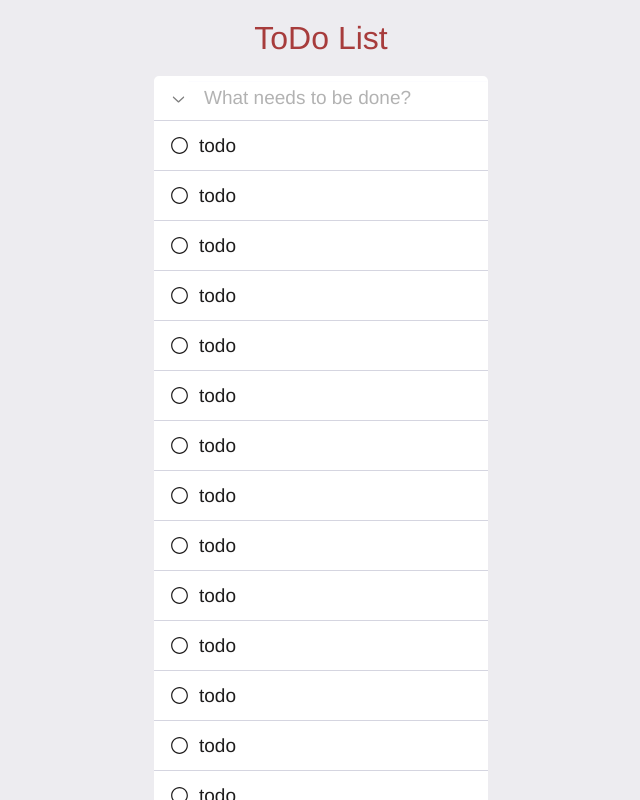
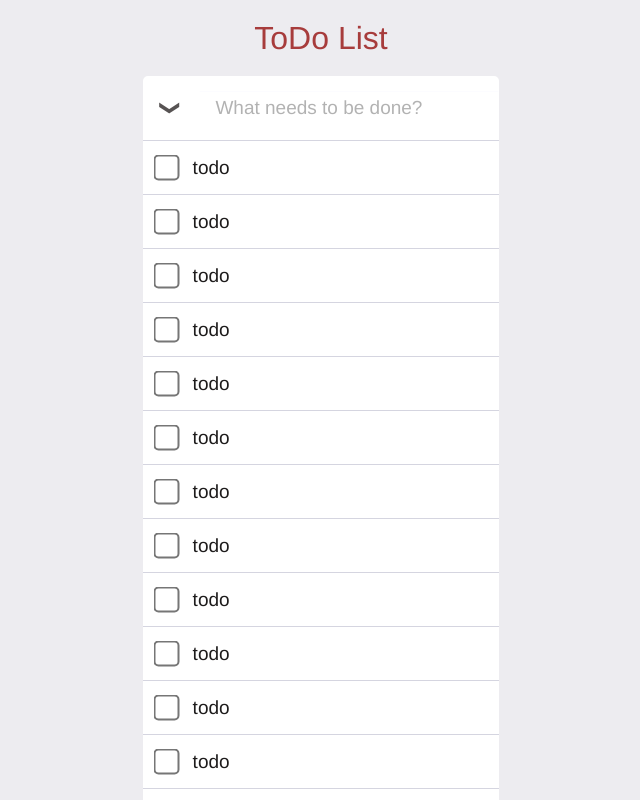
Before and after one commit to Artorin/test_react, a React (Create React App) app: page / in a window 1280 px wide. Shown: the top 800 px of the page, without its empty margins (319-959 px from the left). Built offline with nearby package versions, Linux system fonts and the light colour scheme.

Commit message:
get rid of svgs

```diff
--- a/src/App.css
+++ b/src/App.css
@@ -1,4 +1,3 @@
-@import url('https://fonts.googleapis.com/css2?family=Poppins&display=swap');
 
 * {
   font: 19px 'Helvetica Neue', Helvetica, Arial, sans-serif;
@@ -35,7 +34,7 @@ h1 {
 
 .TodoForm {
   width: 100%;
-
+  margin-top: 10px;
   margin-bottom: 5px;
 
 }
@@ -146,6 +145,33 @@ h1 {
   padding-top: 5px;
 }
 
+.down {
+  font-size: 20px;
+  color: #575353;
+  border: #ffffff;
+  background-color: #ffffff;
+  margin: 20px ;
+  -webkit-transform: rotate(90deg);
+	transform: rotate(90deg);
+}
+
+.cross-btn {
+
+  margin: auto 0;
+	font-size: 20px;
+	color: #d14949;
+  transition: color 0.2s ease-out;
+  border: #ffffff;
+  background-color: #ffffff;
+}
+
+.checkbox-style {
+  padding: 10px;
+  margin: 10px;
+  -webkit-transform: scale(2);
+  transform: scale(2);
+}
+
 .btn-input {
   display: flex;
   justify-content: center;
--- a/src/components/Todo.js
+++ b/src/components/Todo.js
@@ -1,10 +1,4 @@
 import React from 'react'
-
-import { RxCross2 } from "react-icons/rx";
-import { RxCheckCircled } from "react-icons/rx";
-import { RxCircle } from "react-icons/rx";
-
-
 
 export const Todo = ({id, task, deleteTodo, editTodo, toggleComplete}) => {
 
@@ -22,19 +16,15 @@ export const Todo = ({id, task, deleteTodo, editTodo, toggleComplete}) => {
     }}
     onDoubleClick={() => editTodo(task.id)}>
 
-      <div className='check_btn' style={{color: task.completed ? 'green' : ''}} onClick={() => {toggleComplete(task.id);}}>
-        {!task.completed? <RxCircle onClick={()=>{
-            setIsActive(!isActive);}}/>:
-          <RxCheckCircled onClick={()=>{
-            setIsActive(!isActive)}} />
-        }
-      </div>
+    <input type="checkbox" className='checkbox-style'  checked={task.completed ? "checked": "" }  onClick={() => {toggleComplete(task.id);}} />
+
+
 
         <p style={{alignItems: 'start'}} className={`${task.completed ? 'completed' : "default-todo"}`} >{task.task}</p>
 
         <div className='cross'> {
         showMessage &&
-        <RxCross2 color='red'  onClick={() => deleteTodo(task.id)} />
+        <button color='red' className='cross-btn'  onClick={() => deleteTodo(task.id)}>x</button>
         }
 
         </div>
--- a/src/components/TodoWrapper.js
+++ b/src/components/TodoWrapper.js
@@ -3,7 +3,6 @@ import { Todo } from "./Todo";
 import { TodoForm } from "./TodoForm";
 import { v4 as uuidv4 } from "uuid";
 import { EditTodoForm } from "./EditTodoForm";
-import { RxChevronDown } from "react-icons/rx";
 
 export const TodoWrapper = () => {
 
@@ -58,7 +57,7 @@ export const TodoWrapper = () => {
     );
   };
 
-  function myFunction(todo) {
+  function toggleAllFunction(todo) {
     if (todo.completed === true) {
       todo.completed = false;
     }
@@ -71,7 +70,7 @@ export const TodoWrapper = () => {
 
   const toggleAll = () => {
     setTodos(
-      todos.map(myFunction))
+      todos.map(toggleAllFunction))
   };
 
 
@@ -82,9 +81,9 @@ export const TodoWrapper = () => {
       <div className="TodoWrapper">
         <div className="etw-1">
 
-          <RxChevronDown className='btn-down'
-            onClick={toggleAll}
-          />
+          <button className="down" onClick={toggleAll}>❯</button>
+
+
 
           <TodoForm addTodo={addTodo} />
         </div>
```
